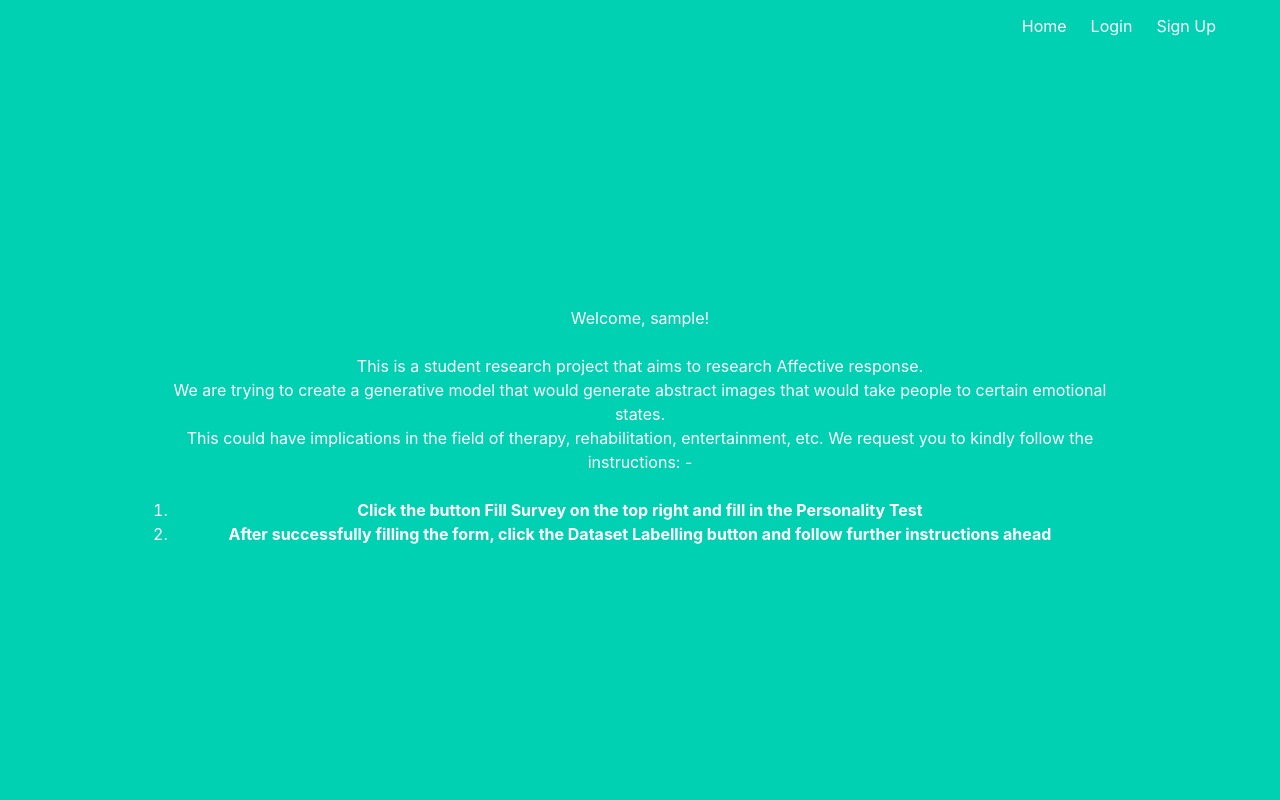
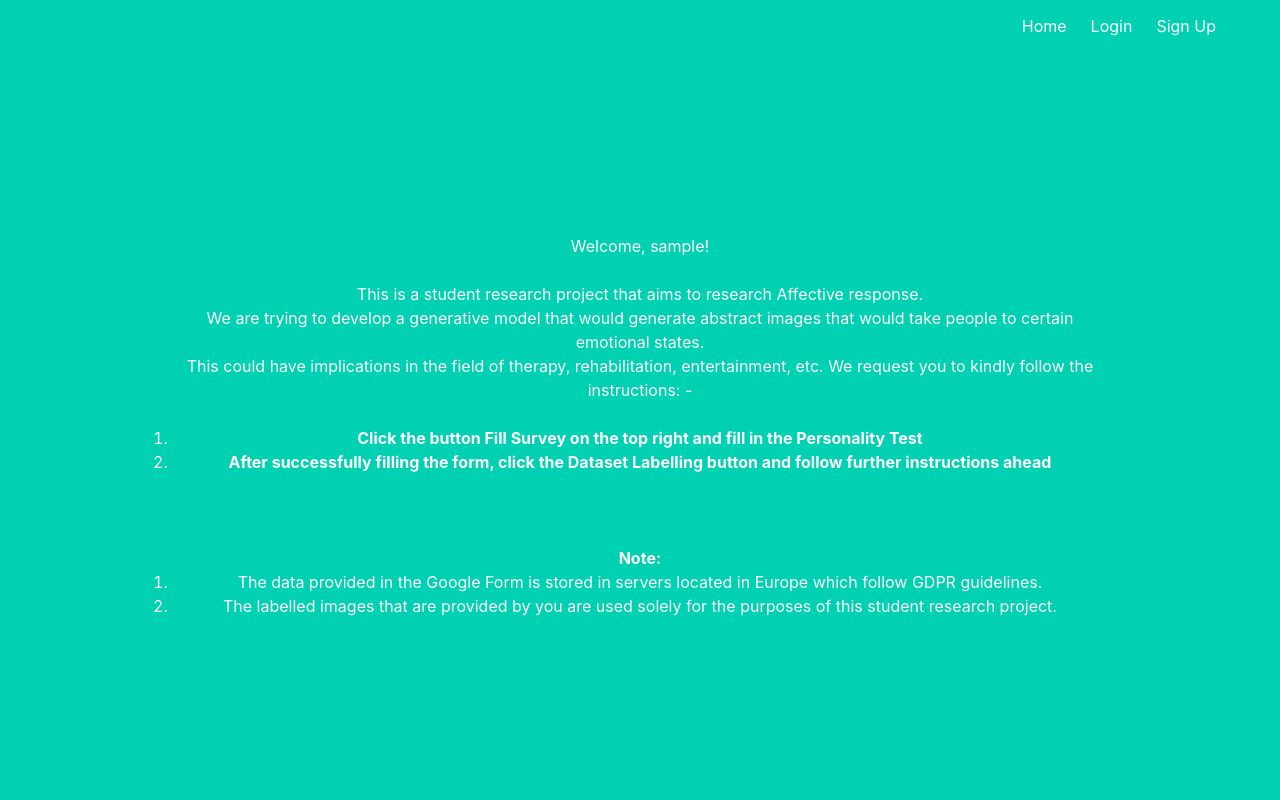
Before and after one commit to manumhp/dataset-labelling-app, a Python web app: template templates/survey_instructions.html in a window 1280 px wide. Run offline with Jinja, Linux system fonts and the light colour scheme; the template is opened without the code that fills it: most values are stand-ins (such as "Sample title", 1, 10 or a date in 2020).

Commit message:
add privacy policy information

```diff
--- a/templates/survey_instructions.html
+++ b/templates/survey_instructions.html
@@ -10,11 +10,10 @@
     <p>
       This is a student research project that aims to research Affective response.
       <br>
-      We are trying to create a generative model that would generate abstract images that would take people to certain emotional states.
+      We are trying to develop a generative model that would generate abstract images that would take people to certain emotional states.
       <br>
       This could have implications in the field of therapy, rehabilitation, entertainment, etc. We request you to kindly follow the instructions: - <br/>
       <br>
-
       <ol>
         <li>
           <strong>Click the button Fill Survey on the top right and fill in the Personality Test</strong> <br/>
@@ -25,6 +24,20 @@
         </li>
       </ol>
     </p>
+    <br>
+    <br>
+    <br>
+    <p>
+      <strong> Note: </strong>
+      <ol>
+        <li>
+          The data provided in the Google Form is stored in servers located in Europe which follow GDPR guidelines.
+        </li>
+        <li>
+          The labelled images that are provided by you are used solely for the purposes of this student research project.
+        </li>
+      </ol>
+    </p>
 </div>
 
 {% endblock %}
```
Lines whose indentation alone changed are shown as unchanged.
